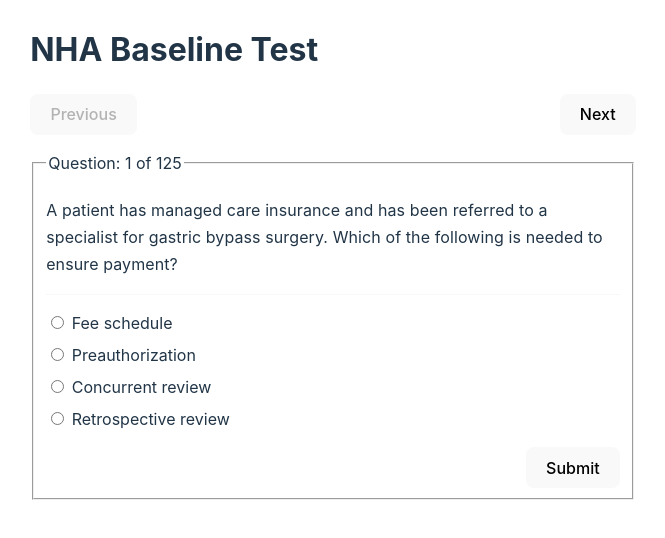
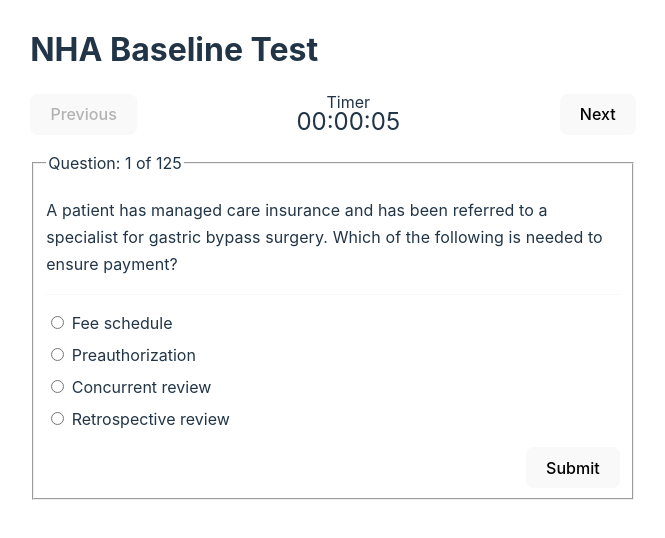
Before and after one commit to unspecifier/quizzler, a Svelte app: page / in a window 1280 px wide. Shown: the top 538 px of the page, without its empty margins (307-972 px from the left). Built offline with nearby package versions, Linux system fonts and the light colour scheme.

Commit message:
add timer

```diff
--- a/src/baseline-test.svelte
+++ b/src/baseline-test.svelte
@@ -10,6 +10,8 @@
   let questions: Element[];
   let current_question: number = 1;
   let results: boolean[] = [];
+  let quiz_start: Date;
+  let time_elapsed = "00:00:00";
 
   function shuffle(array: unknown[]) {
     let currentIndex = array.length;
@@ -28,10 +30,41 @@
     }
   }
 
+  function getElapsedTime(date: Date): string {
+    // Get the current date and time
+    const now = new Date();
+
+    // Calculate the difference in milliseconds
+    const diff = now.getTime() - date.getTime();
+
+    // Ensure the difference is not negative
+    if (diff < 0) {
+      throw new Error("The provided date is in the future.");
+    }
+
+    // Calculate hours, minutes, and seconds
+    const hours = Math.floor(diff / (1000 * 60 * 60));
+    const minutes = Math.floor((diff % (1000 * 60 * 60)) / (1000 * 60));
+    const seconds = Math.floor((diff % (1000 * 60)) / 1000);
+
+    // Format as HH:mm:ss
+    const formattedTime = [
+      hours.toString().padStart(2, "0"),
+      minutes.toString().padStart(2, "0"),
+      seconds.toString().padStart(2, "0"),
+    ].join(":");
+
+    return formattedTime;
+  }
+
   onMount(() => {
     if (!quiz_template) throw new Error("no template");
     questions = Array.from(quiz_template.children);
     results = new Array(num_questions);
+    quiz_start = new Date();
+    setInterval(() => {
+      time_elapsed = getElapsedTime(quiz_start);
+    }, 1000);
     // shuffle(questions);
   });
 
@@ -54,6 +87,12 @@
     >
       Previous
     </button>
+
+    <div class="timer">
+      Timer
+      <time>{time_elapsed}</time>
+    </div>
+
     <button
       type="button"
       disabled={current_question === num_questions}
@@ -4428,7 +4467,18 @@
   nav {
     display: flex;
     justify-content: space-between;
+    align-items: center;
     margin-bottom: 1rem;
+  }
+  .timer {
+    display: flex;
+    flex-direction: column;
+    text-align: center;
+    line-height: 1;
+    time {
+      display: block;
+      font-size: 1.5rem;
+    }
   }
   .hidden {
     display: none;
```
